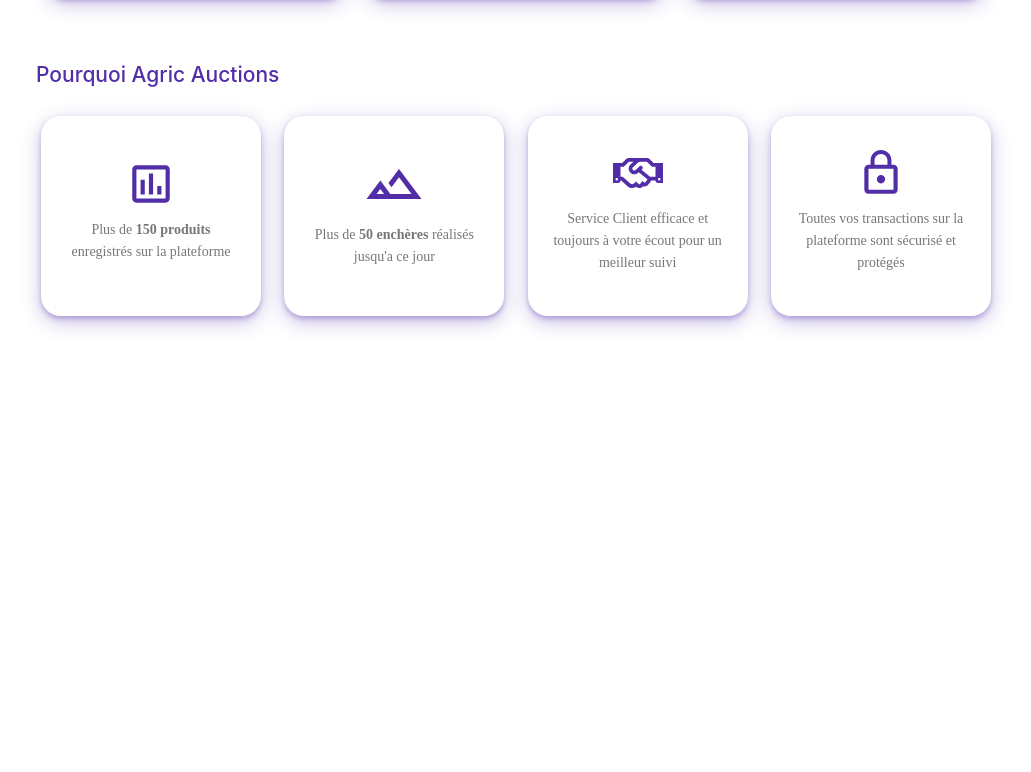
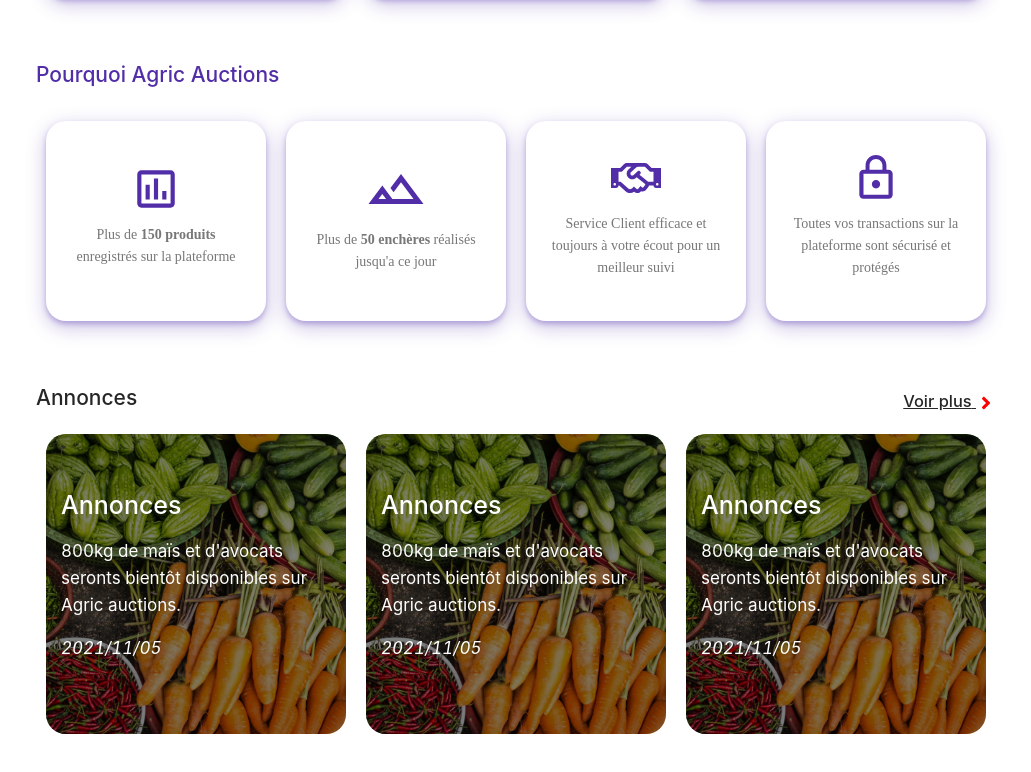
Before and after one commit to derrickteta/vente-enchere, a React (Create React App) app: page / in a window 1280 px wide. Shown: the part 1816-2588 px from the top of the page, without its empty margins (124-1155 px from the left). Before the commit the page ends 2207 px from the top, so only its background shows below. Built offline with nearby package versions, Linux system fonts and the light colour scheme.

Commit message:
feat: update content of home page

```diff
--- a/src/modules/homePage/components/KPI/KPICard.tsx
+++ b/src/modules/homePage/components/KPI/KPICard.tsx
@@ -2,7 +2,7 @@
 import { ReactNode } from 'react';
 
 const KPICardContainer = styled.div`
-  margin: 5px;
+  margin: 10px;
   padding: 10px;
   height: 200px;
   width: 220px;
--- a/src/modules/homePage/components/KPI/index.tsx
+++ b/src/modules/homePage/components/KPI/index.tsx
@@ -11,9 +11,13 @@
 
 const KPIContainer = styled.div`
   display: flex;
-  justify-content: space-between;
+  justify-content: center;
   flex-wrap: wrap;
   margin-bottom: 50px;
+
+  @media (min-width: 1200px) {
+    justify-content: space-between;
+  }
 `;
 
 export const KPI = () => {
--- a/src/modules/homePage/index.tsx
+++ b/src/modules/homePage/index.tsx
@@ -3,6 +3,7 @@
 import slide3 from '../../assets/images/slide3.jpg';
 import slide1 from '../../assets/images/slide4.jpg';
 import { Layout } from '../shared/Layout';
+import { Announcements } from './components/Announcements';
 import { Auction } from './components/Auctions';
 import { CustomCarousel } from './components/Carousel';
 import { KPI } from './components/KPI';
@@ -55,6 +56,8 @@
       <Auction />
 
       <KPI />
+
+      <Announcements />
     </Layout>
   );
 };
```
